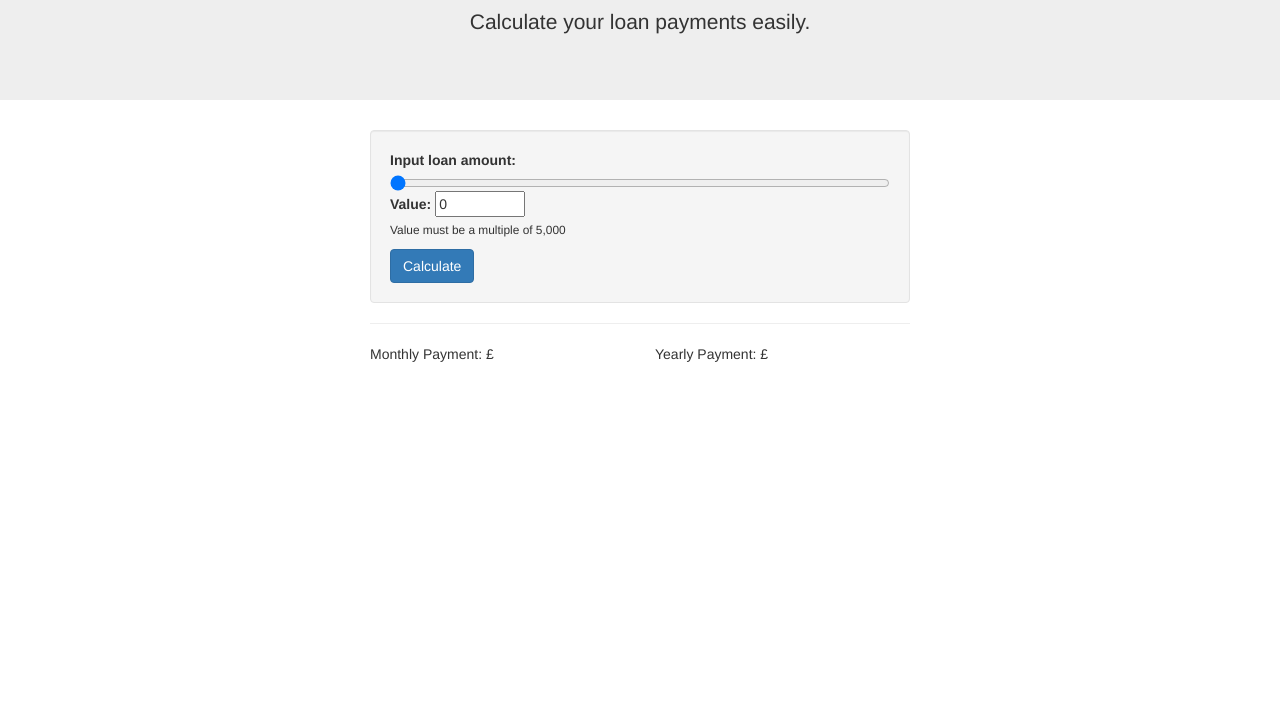
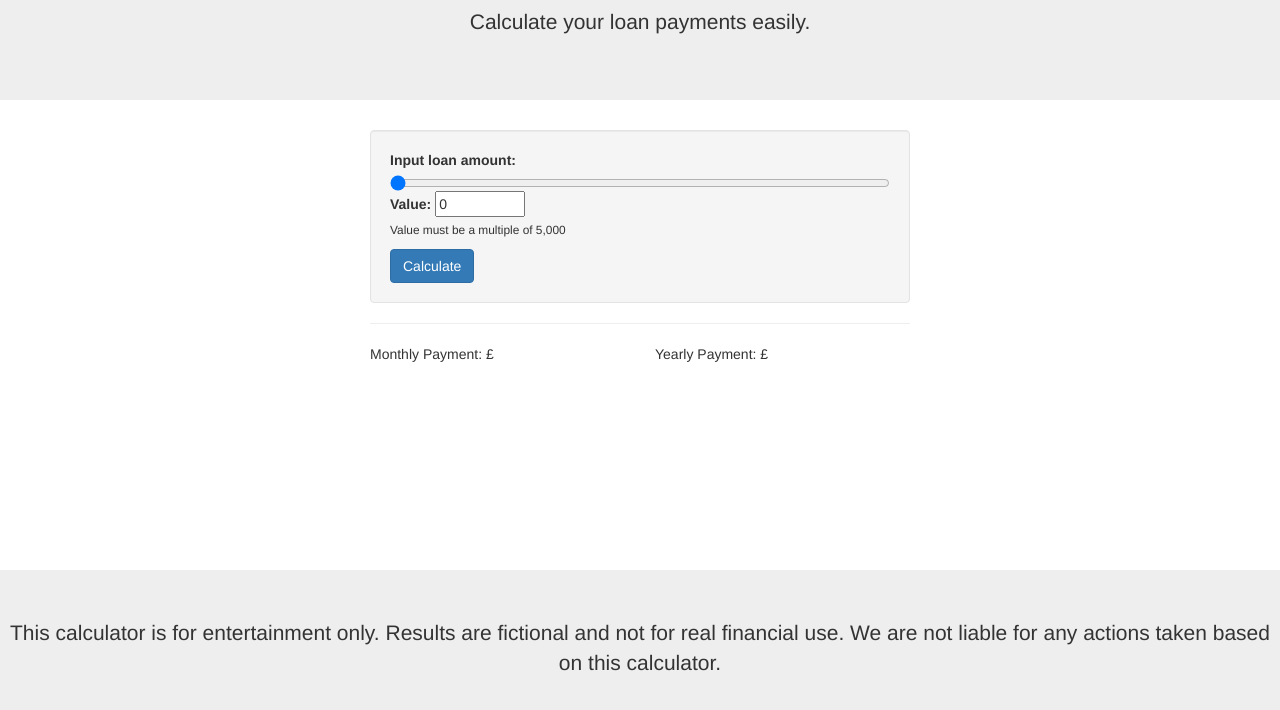
Before and after one commit to finlay-ab/Farming-Simulator-Loan-Calculator, a website built with webpack: page index.html in a window 1280 px wide. Shown: the part 140-850 px from the top of the page. Before the commit the page ends 800 px from the top, so only its background shows below. Built offline with nearby package versions, Linux system fonts and the light colour scheme; files whose address does not match are found by name.

Commit message:
added liability warning

```diff
--- a/index.html
+++ b/index.html
@@ -36,7 +36,7 @@
     <p>Calculate your loan payments easily.</p>
   </div>
 
-  <div class="container">
+  <div class="container" style="height: 55vh;">
     <div class="col-lg-3"></div>
       <div class="col-lg-6">
         <div class="well">
@@ -62,6 +62,10 @@
       <div class="col-lg-3"></div>
     </div>
 
+  <div class="jumbotron text-center" style=" margin-bottom: 0 !important; height: 50%">
+    <p>This calculator is for entertainment only. Results are fictional and not for real financial use.
+      We are not liable for any actions taken based on this calculator.</p>
+  </div>
 
   <script src="../farmingsimulatorloancalculator/js/app.js"></script>
 
```
Also changed, not shown: css/style.css (line endings or trailing spaces).
